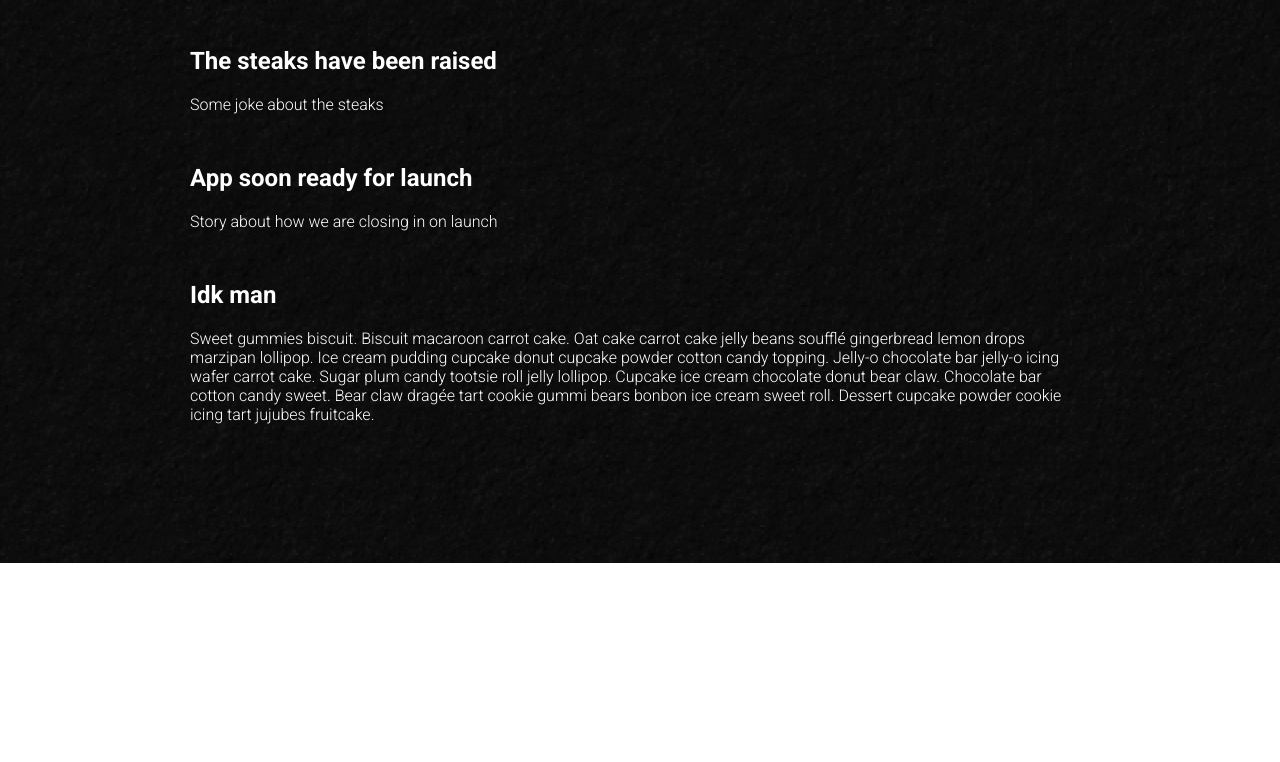
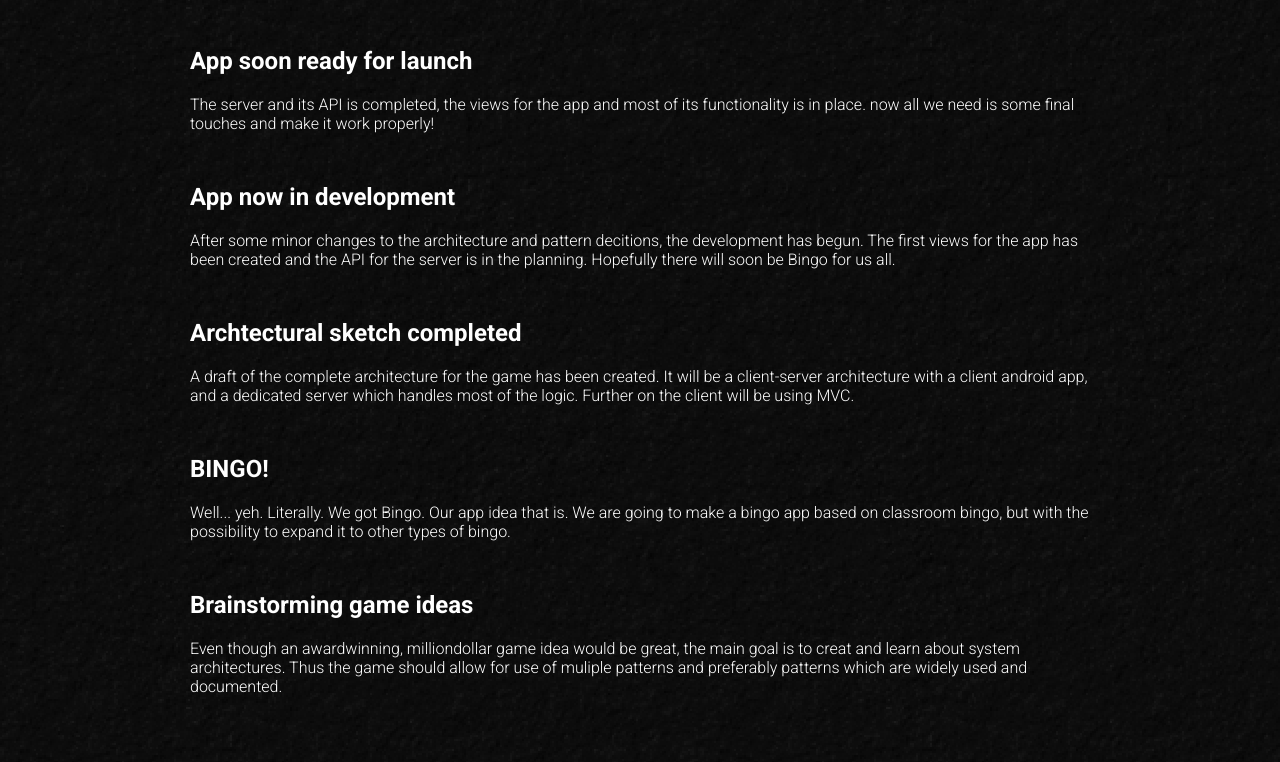
Before and after one commit to steakholders-tm/steakholders, a plain HTML site: page news.html in a window 1280 px wide. Shown: the part 237-999 px from the top of the page. Before the commit the page ends 800 px from the top, so only its background shows below. Drawn offline with Linux system fonts and the light colour scheme.

Commit message:
Svada News articles

```diff
--- a/news.html
+++ b/news.html
@@ -21,6 +21,7 @@
     </div>
     <div id="content_main">
         <h1>News</h1>
+        <!--
         <div class="subsection">
             <h2>The steaks have been raised</h2>
             <p>Some joke about the steaks</p>
@@ -40,6 +41,59 @@
                 powder cookie icing tart jujubes fruitcake. </p>
         </div>
 
+        <div class="subsection">
+            <h2></h2>
+            <p>
+
+            </p>
+        </div>
+        -->
+        <div class="subsection">
+            <h2>App soon ready for launch</h2>
+            <p>
+                The server and its API is completed, the views for the app and most of its functionality is in place.
+                now all we need is some final touches and make it work properly!
+            </p>
+        </div>
+
+
+        <div class="subsection">
+            <h2>App now in development</h2>
+            <p>
+                After some minor changes to the architecture and pattern decitions, the development has begun.
+                The first views for the app has been created and the API for the server is in the planning. Hopefully
+                there will soon be Bingo for us all.
+            </p>
+        </div>
+
+        <div class="subsection">
+            <h2>Archtectural sketch completed</h2>
+            <p>
+                A draft of the complete architecture for the game has been created. It will be a client-server
+                architecture with a client android app, and a dedicated server which handles most of the logic. Further
+                on the client will be using MVC.
+            </p>
+        </div>
+
+        <div class="subsection">
+            <h2>BINGO!</h2>
+            <p>
+                Well... yeh. Literally. We got Bingo. Our app idea that is. We are going to make a bingo app based
+                on classroom bingo, but with the possibility to expand it to other types of bingo. <br>
+
+            </p>
+        </div>
+
+        <div class="subsection">
+            <h2>Brainstorming game ideas</h2>
+            <p>
+                Even though an awardwinning, milliondollar game idea would be great, the main goal is to
+                creat and learn about system architectures. Thus the game should allow for use of muliple patterns
+                and preferably patterns which are widely used and documented.
+            </p>
+        </div>
+
+
     </div>
 
 </div>
--- a/static/css/style.css
+++ b/static/css/style.css
@@ -111,7 +111,7 @@ a {
 .team_member img {
     width: 200px;
     margin-top: 30px;
-    margin-bottom: 0px;
+    margin-bottom: 0;
 }
 
 .team_member p:first-of-type {
```
